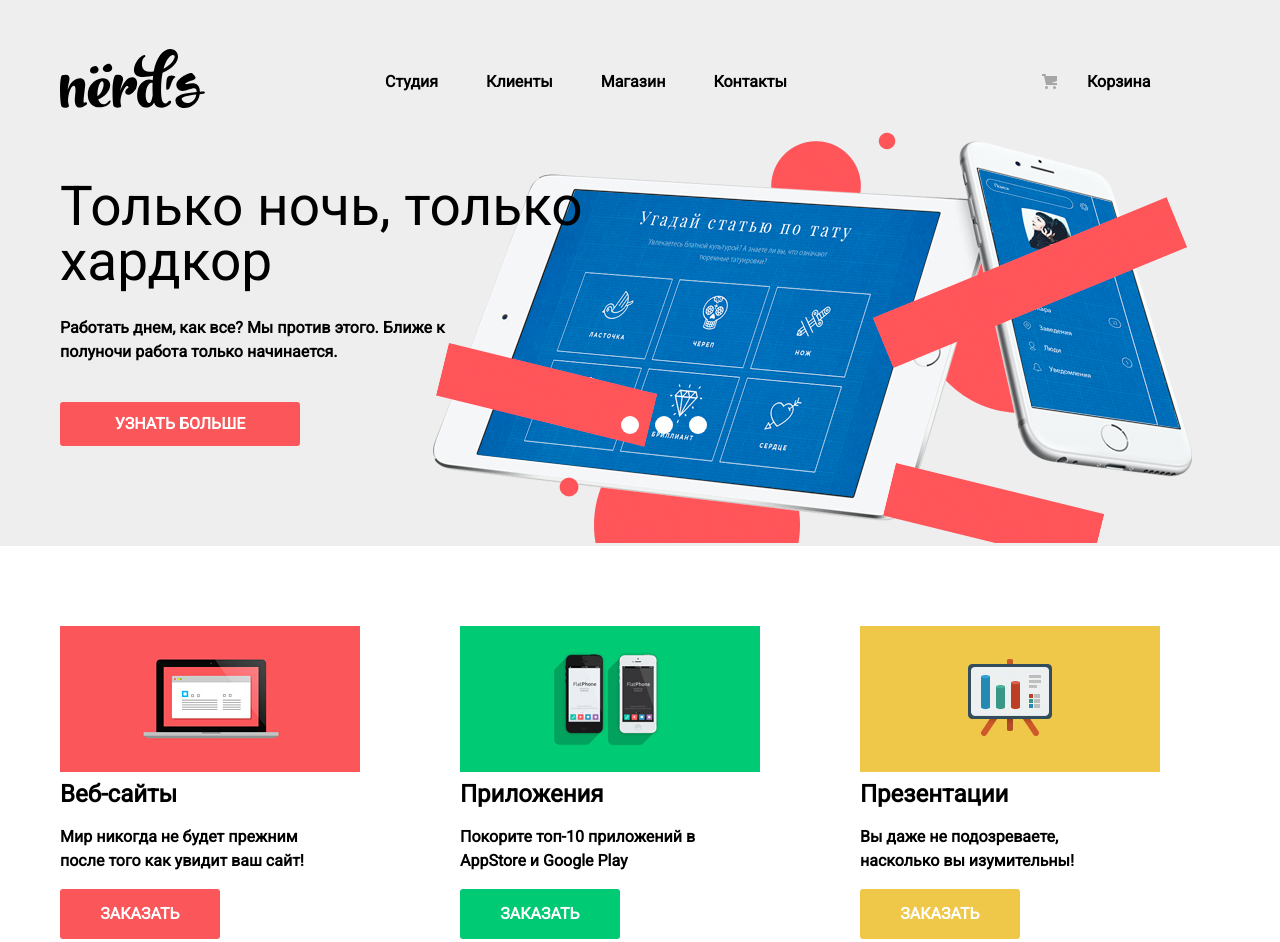
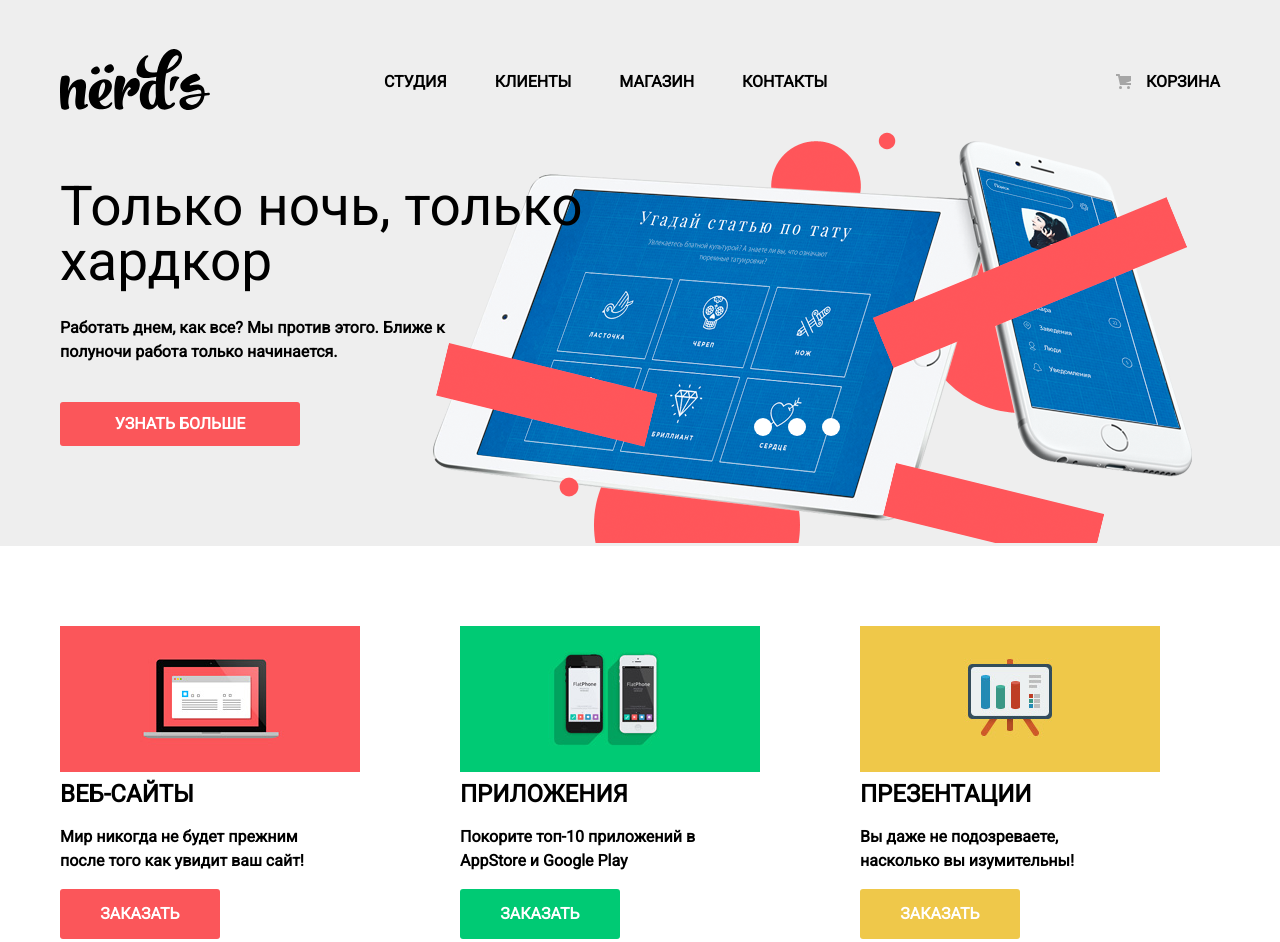
Before and after one commit to karbonara/675873-nerds-24, a plain HTML site: page index.html in a window 1280 px wide. Shown: the top 942 px of the page. Drawn offline with Linux system fonts and the light colour scheme.

```diff
--- a/css/style.css
+++ b/css/style.css
@@ -73,6 +73,14 @@ input[type="radio"].visually-hidden {
   height: 65px;
   }
 
+.main-header-logo:hover {
+  opacity: 0.8;
+}
+
+.main-header-logo:active {
+  opacity: 0.3;
+}
+
 .navigation-menu {
   width: 800px;
   display: flex;
@@ -82,7 +90,7 @@ input[type="radio"].visually-hidden {
   margin-right: 20px;
   padding-left: 0;
   padding-right: 0;
-
+  text-transform: uppercase;
 }
 
 .navigation-menu li {
@@ -93,17 +101,9 @@ input[type="radio"].visually-hidden {
 
 .basket {
   width: 180px;
-  display: flex;
-  justify-content: center;
-  align-items: center;
 
-  margin-left: 20px;
-  margin-right: 20px;
-  padding-left: 0;
-  padding-right: 0;
-
-
-
+  text-align: end;
+  text-transform: uppercase;
   color: #000000;
 }
 
@@ -118,7 +118,7 @@ input[type="radio"].visually-hidden {
 
   position: absolute;
   top: 7px;
-  left: 55px;
+  left: 115px;
 
   width: 17px;
   height: 18px;
@@ -126,8 +126,15 @@ input[type="radio"].visually-hidden {
   background-image: url("../img/cart-icon.svg");
   background-repeat: no-repeat;
   background-position: 0 0;
+}
 
+.basket:hover,
+.basket:focus {
+  color: #fb565a;
+}
 
+.basket:active {
+  color: #a6a6a6;
 }
 
 .navigation-menu,
@@ -144,6 +151,10 @@ input[type="radio"].visually-hidden {
 .navigation-menu a:hover,
 .navigation-menu a:focus {
   color: #fb565a;
+}
+
+.navigation-menu a:active {
+  color: #a6a6a6;
 }
 
 .slider-navigation {
@@ -232,8 +243,8 @@ input[type="radio"].visually-hidden {
   content: "";
 
   position: absolute;
-  top: 8px;
-  left: 8x;
+  top: 10px;
+  left: 150px;
   z-index: 1;
 
   width: 18px;
@@ -319,7 +330,7 @@ input[type="radio"].visually-hidden {
 }
 
 .catalog-item b {
-
+  text-transform: uppercase;
   font-size: 24px;
   line-height: 30px;
 }
@@ -338,10 +349,7 @@ input[type="radio"].visually-hidden {
 
 
 
-.basket:hover,
-.basket:focus {
-  color: #fb565a;
-}
+
 
 .button-red {
   display: block;
@@ -951,6 +959,9 @@ section.product {
 }
 
 
+.catalog-items:hover::before {
+  opacity: 1;
+}
 
 .catalog-items a {
   display: flex;
@@ -1010,15 +1021,15 @@ section.product {
   border-radius: 2px;
 }
 
-.pagination-list a:hover,
-.pagination-list a:focus {
+.pagination-list a[href]:hover,
+.pagination-list a[href]:focus {
   background-color: #dfdfdf;
 }
 
 .pagination-item-current a {
   background-color: #ffffff;
   border: 3px solid #dbdbdb;
-
+  padding: 7px 14px;
 
 }
 
```
